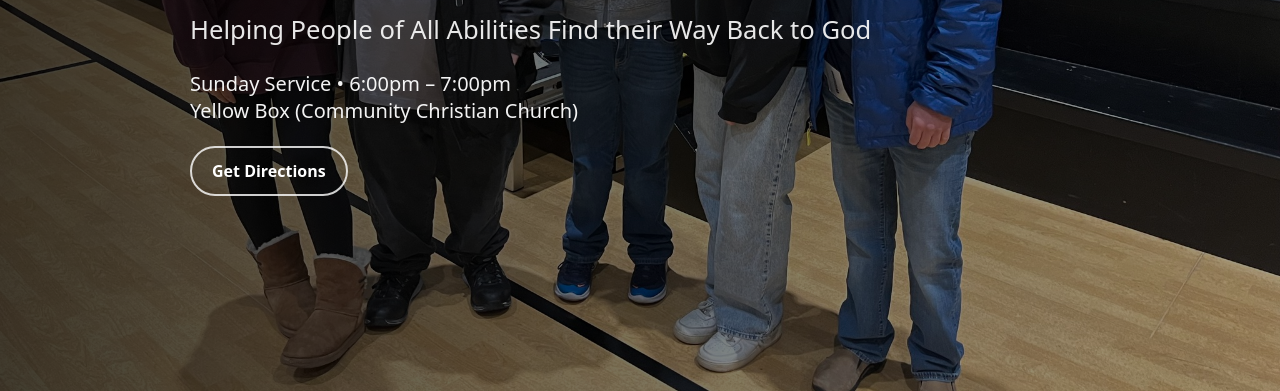
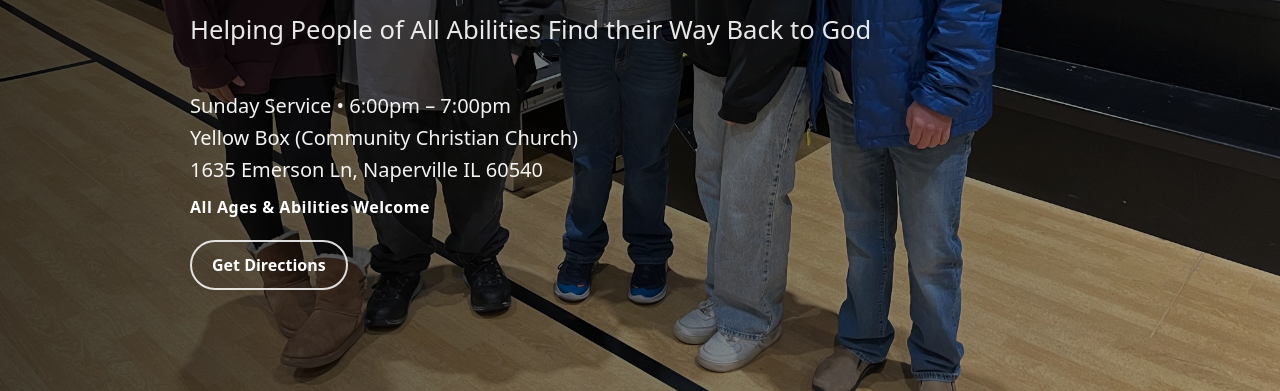
Before and after one commit to justinkelder-del/frontporch, a plain HTML site: page index.html in a window 1280 px wide. Shown: the part 409-800 px from the top of the page. Drawn offline with Linux system fonts and the light colour scheme.

Commit message:
Update index.html

```diff
--- a/index.html
+++ b/index.html
@@ -117,11 +117,20 @@
       color:var(--muted);
     }
 
-    .serviceLine{
-      margin-top:20px;
+    .serviceBlock{
+      margin-top:40px; /* Increased spacing */
       font-size:clamp(16px,1.6vw,20px);
       color:rgba(255,255,255,.95);
       font-weight:500;
+      line-height:1.6;
+    }
+
+    .highlight{
+      margin-top:10px;
+      font-size:16px;
+      letter-spacing:.5px;
+      font-weight:700;
+      color:#ffffff;
     }
 
     .ctaRow{
@@ -137,7 +146,7 @@
       justify-content:center;
       padding:12px 20px;
       border-radius:999px;
-      border:2px solid rgba(255,255,255,.8);
+      border:2px solid rgba(255,255,255,.85);
       background:transparent;
       color:#fff;
       text-decoration:none;
@@ -186,9 +195,14 @@
         Helping People of All Abilities Find their Way Back to God
       </p>
 
-      <div class="serviceLine">
+      <div class="serviceBlock">
         Sunday Service • 6:00pm – 7:00pm<br>
-        Yellow Box (Community Christian Church)
+        Yellow Box (Community Christian Church)<br>
+        1635 Emerson Ln, Naperville IL 60540
+      </div>
+
+      <div class="highlight">
+        All Ages & Abilities Welcome
       </div>
 
       <div class="ctaRow">
```
